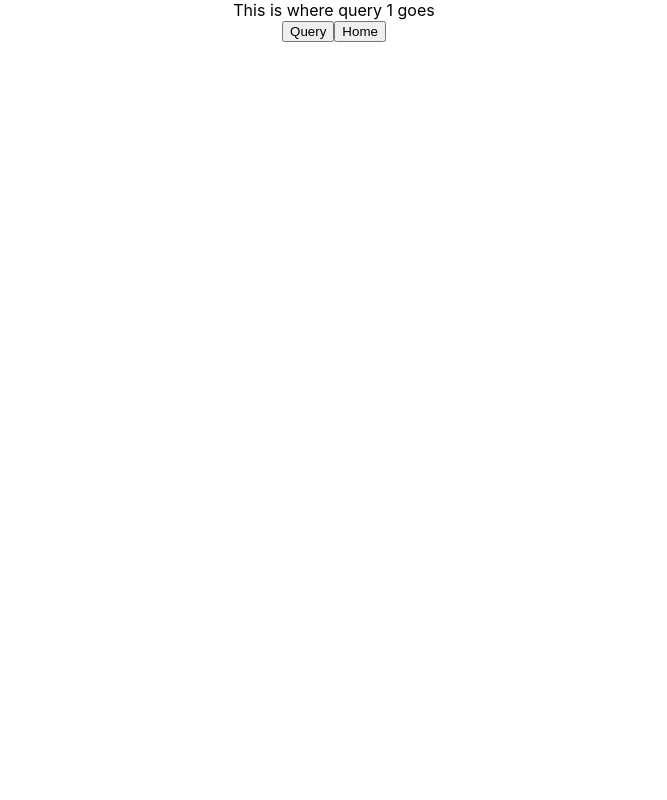
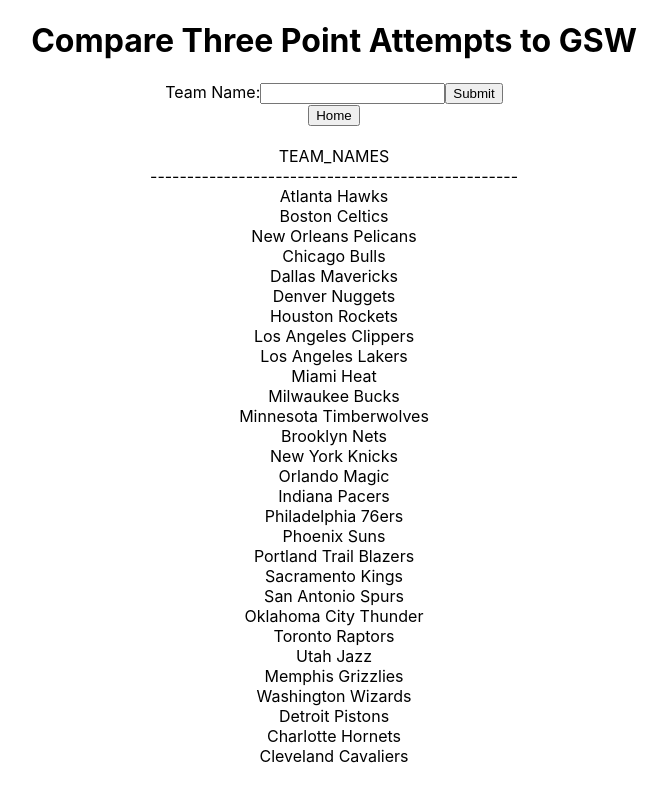
Before and after one commit to kbradle/NBA-Stat-Tracker, a React (Create React App) app: page /query1 in a window 1280 px wide. Shown: the whole page, without its empty margins (306-973 px from the left). Built offline with nearby package versions, Linux system fonts and the light colour scheme.

Commit message:
compare 3pta

```diff
--- a/src/Query1.js
+++ b/src/Query1.js
@@ -2,16 +2,14 @@
 import {Link} from 'react-router-dom';
 
 
-
-function test(){
+function test(param){
     let xhr = new XMLHttpRequest();
     xhr.open('POST', 'http://localhost:8080');
     xhr.setRequestHeader("Content-Type", "application/x-www-form-urlencoded");
 
-    var data = new FormData();
-    data.append("query", "select * from country");
+    var data = "query= select t.team_name, sum(d.threepoints_attempted) as \"3PTA\",  Extract(year from g.game_date)as gyear from jawatson.games_details d, jawatson.teams t, JAWATSON.games g where d.team_id = t.team_id and g.game_id = d.game_id and (t.team_name = 'Golden State Warriors' or t.team_name = '"+param+"') group by t.team_name, Extract(year from g.game_date) order by Extract(year from g.game_date) asc";
 
-    xhr.send("query= select * from country");
+    xhr.send(data);
 
 
     // called after the response is received
@@ -19,7 +17,11 @@
         if (xhr.status !== 200) {
             alert(`Error ${xhr.status}: ${xhr.statusText}`);
         } else {
-            document.write(xhr.responseText)
+            var div = document.createElement("div");
+            var obj = JSON.parse(xhr.responseText);
+            //div.innerHTML = obj.message.rows[0][0];
+            div.innerHTML = xhr.responseText;
+            document.body.appendChild(div);
         }
     };
 
@@ -32,23 +34,75 @@
     xhr.onerror = function() {
         alert("Request failed");
     };
+}
 
+
+class Query1 extends React.Component {
+    constructor(props) {
+        super(props);
+        this.state = { username: '' };
       }
-const Query1 = () => {
+      mySubmitHandler = (event) => {
+        event.preventDefault();
+        test(this.state.teamName);
+      }
+      myChangeHandler = (event) => {
+        this.setState({teamName: event.target.value});
+      }
+    render(){
         return(
             <>
-        <div>This is where query 1 goes</div>
-        <button variant="outlined" onClick={test}>
-                Query
-        </button>
+            <h1>Compare Three Point Attempts to GSW</h1>
+            <form onSubmit={this.mySubmitHandler}>
+                <label>
+                    Team Name:
+                    <input type="text"  onChange={this.myChangeHandler}/>
+                </label>
+                <input type="submit" />
+            </form>
             <Link to="/">
                 <button variant="outlined">
                     Home
                 </button>
             </Link>
+            <br/><br/>
+            <div>
+                TEAM_NAMES<br/>
+                --------------------------------------------------<br/>
+                Atlanta Hawks <br/>
+                Boston Celtics<br/>
+                New Orleans Pelicans<br/>
+                Chicago Bulls<br/>
+                Dallas Mavericks<br/>
+                Denver Nuggets<br/>
+                Houston Rockets<br/>
+                Los Angeles Clippers<br/>
+                Los Angeles Lakers<br/>
+                Miami Heat<br/>
+                Milwaukee Bucks<br/>
+                Minnesota Timberwolves<br/>
+                Brooklyn Nets<br/>
+                New York Knicks<br/>
+                Orlando Magic<br/>
+                Indiana Pacers<br/>
+                Philadelphia 76ers<br/>
+                Phoenix Suns<br/>
+                Portland Trail Blazers<br/>
+                Sacramento Kings<br/>
+                San Antonio Spurs<br/>
+                Oklahoma City Thunder<br/>
+                Toronto Raptors<br/>
+                Utah Jazz<br/>
+                Memphis Grizzlies<br/>
+                Washington Wizards<br/>
+                Detroit Pistons<br/>
+                Charlotte Hornets<br/>
+                Cleveland Cavaliers<br/>
+            </div>
             </>
 
         );
     }
+}
 
 export default Query1;
```
Lines whose indentation alone changed are shown as unchanged.
